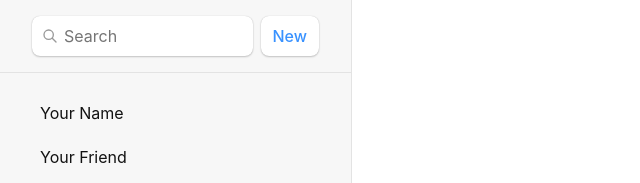
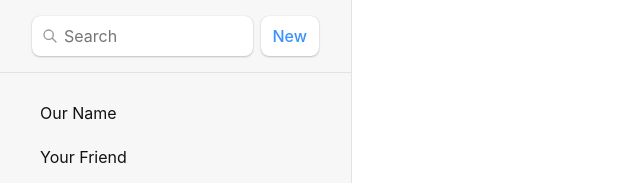
Before and after one commit to paolochmprojects/react-router-para-pulpines, a React (Vite) app: page / in a window 1280 px wide. Shown: the top 183 px of the page, without its empty margins (0-640 px from the left). Built offline with nearby package versions, Linux system fonts and the light colour scheme.

Commit message:
[ADD] Link component

```diff
--- a/src/routes/root.jsx
+++ b/src/routes/root.jsx
@@ -1,4 +1,4 @@
-import { Outlet } from "react-router-dom";
+import { Outlet, Link } from "react-router-dom";
 
 export default function Root() {
     return (
@@ -31,10 +31,10 @@
                 <nav>
                     <ul>
                         <li>
-                            <a href={`/contacts/1`}>Your Name</a>
+                            <Link to={`/contacts/1`}>Our Name</Link>
                         </li>
                         <li>
-                            <a href={`/contacts/2`}>Your Friend</a>
+                            <Link to={`/contacts/2`}>Your Friend</Link>
                         </li>
                     </ul>
                 </nav>
```
